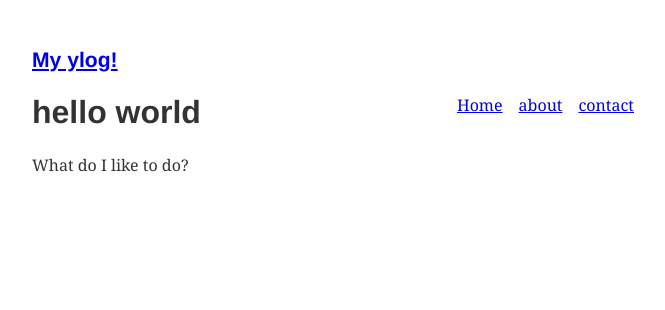
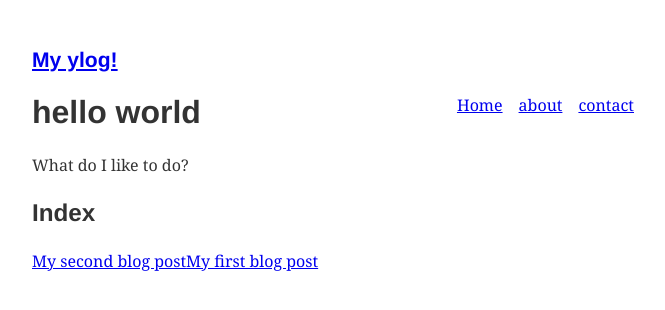
Before and after one commit to yoon7ks/yoon7ks.github.io, a Gatsby site: page / in a window 1280 px wide. Shown: the whole page, without its empty margins (299-964 px from the left). Built offline with nearby package versions, Linux system fonts and the light colour scheme; Gatsby itself is replaced by a stand-in of ours; some packages are replaced by stand-ins of ours.

Commit message:
test post build

```diff
--- /dev/null
+++ b/src/markdown-pages/2019-10-13/post-2.md
@@ -0,0 +1,7 @@
+---
+path: "/second-post"
+date: "2019-10-13"
+title: "My second blog post"
+---
+
+Hello! 두번째 블로그 입니다.
--- a/src/pages/index.js
+++ b/src/pages/index.js
@@ -1,12 +1,36 @@
 import React from "react"
-import Header from "../component/header"
 import Layout from "../component/layout"
+import { graphql } from "gatsby"
 
-export default () => (
-  <Layout>
-    <h1>hello world</h1>
-    <p>
-      What do I like to do?
-    </p>
-  </Layout>
+const IndexPage = ({ data }) => (
+      <Layout>
+      <h1>hello world</h1>
+      <p>What do I like to do?</p>
+      <h2>Index</h2>
+      {data.allMarkdownRemark.edges.map(post => (
+        <a
+          key={post.node.id}
+          href={post.node.frontmatter.path}>
+          {post.node.frontmatter.title}
+        </a>
+      ))}
+      </Layout>
 )
+
+export const pageQuery = graphql`
+  query IndexQuery {
+    allMarkdownRemark(limit: 10) {
+      edges {
+        node {
+          id
+          frontmatter {
+            title
+            path
+          }
+        }
+      }
+    }
+  }
+`
+
+export default IndexPage
```
Also changed, not shown: src/markdown-pages/post-1.md (line endings or trailing spaces).
